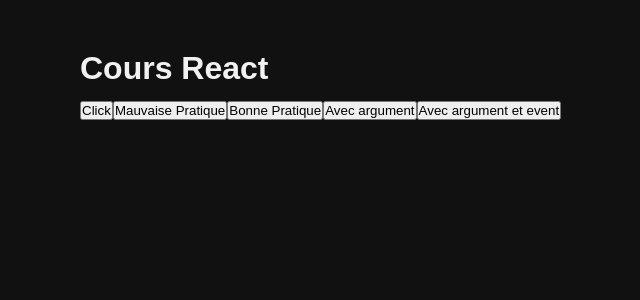
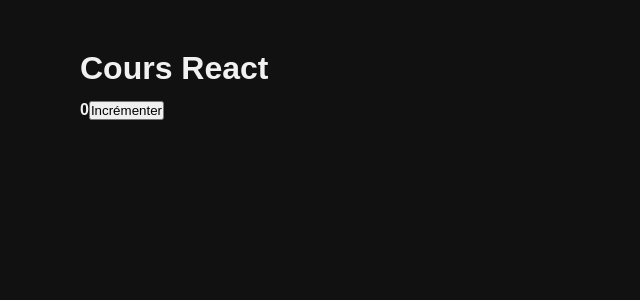
Before and after one commit to Arthur40480/ExerciceReact1, a React (Vite) app: page / in a window 1280 px wide. Shown: the top 300 px of the page, without its empty margins (160-800 px from the left). Built offline with nearby package versions, Linux system fonts and the light colour scheme.

Commit message:
Lessons useState

```diff
--- a/src/App.jsx
+++ b/src/App.jsx
@@ -1,4 +1,4 @@
-import Container from "./lessons/3.Utiliser-des-évènements/Container"
+import Container from "./lessons/4.Le-state/Container"
 
 function App() {
 
--- a/src/lessons/4.Le-state/Container.jsx
+++ b/src/lessons/4.Le-state/Container.jsx
@@ -1,7 +1,21 @@
+import { useState } from "react"
+
 export default function Container() {
+  const countState = useState(0)
+  const [count, setState] = countState
+
+  function handleClick() {
+    if(count === 0) {
+      setState(99)
+    }else {
+      setState(0)
+    }
+  }
 
   return (
     <div>
+      <b>{countState[0]}</b>
+      <button onClick={() => handleClick()}>Incrémenter</button>
     </div>
   )
 }
```
Also changed, not shown: 1 other file (tests, documents, lock files or other folders).
